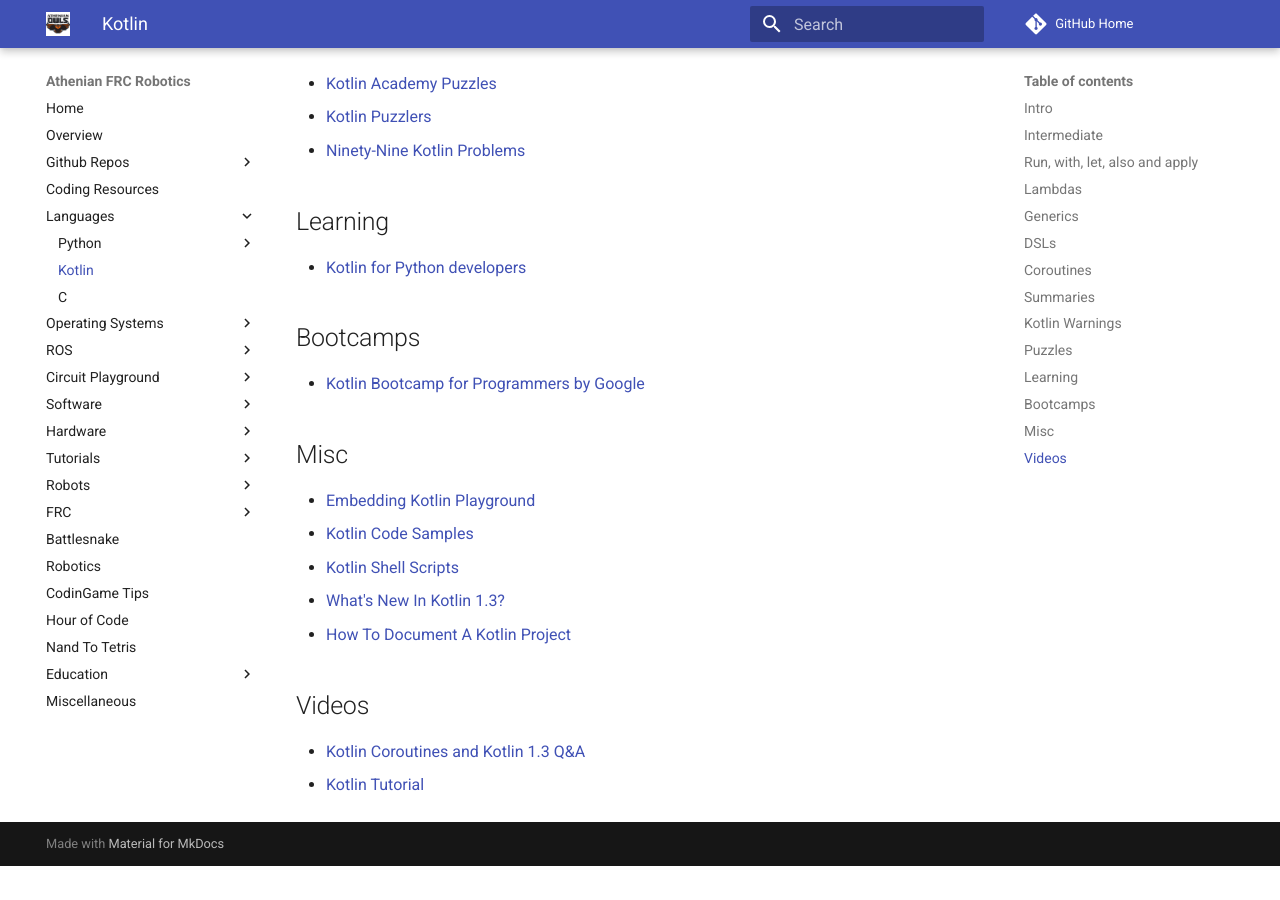
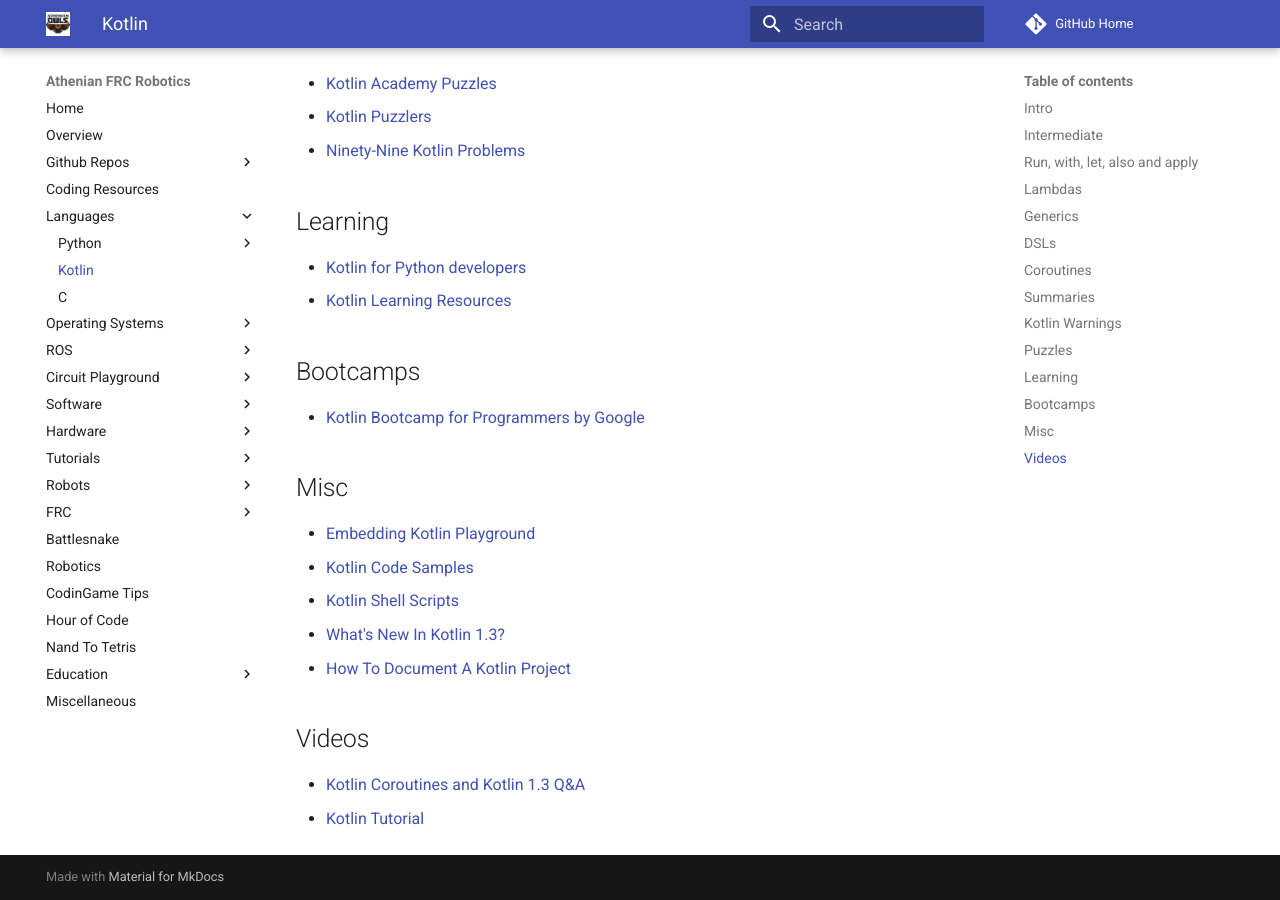
Before and after one commit to athenian-robotics/athenian-robotics-mkdocs, an MkDocs documentation site: the page built from docs/kotlin.md, in a window 1280 px wide and 900 px high, scrolled down 5610 px. Built offline with MkDocs 1.6.1 and Material for MkDocs 9.7.7, drawn with Linux system fonts in a browser that asks for light colours; comment, search, counter and statistics services are not loaded; before the commit the page ends 6476 px from its top, so only the background shows below that.

Commit message:
Update docs

```diff
--- a/docs/kotlin.md
+++ b/docs/kotlin.md
@@ -165,6 +165,7 @@
 
 ## Learning
 * [Kotlin for Python developers](https://khan.github.io/kotlin-for-python-developers/#setters-and-getters)
+* [Kotlin Learning Resources](https://www.techrepublic.com/article/how-to-learn-kotlin-a-resources-guide-for-developers/)
 
 ## Bootcamps
 * [Kotlin Bootcamp for Programmers by Google](https://in.udacity.com/course/kotlin-bootcamp-for-programmers--ud9011)
```
